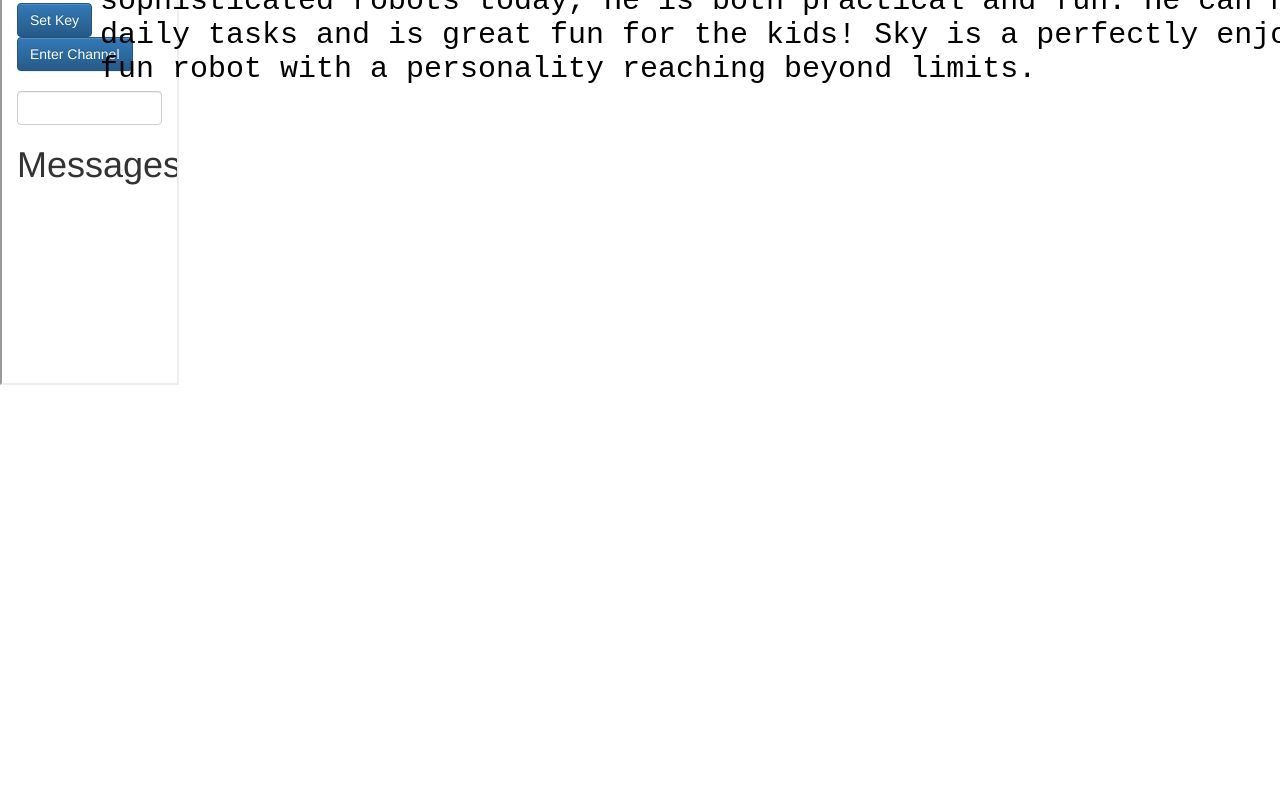
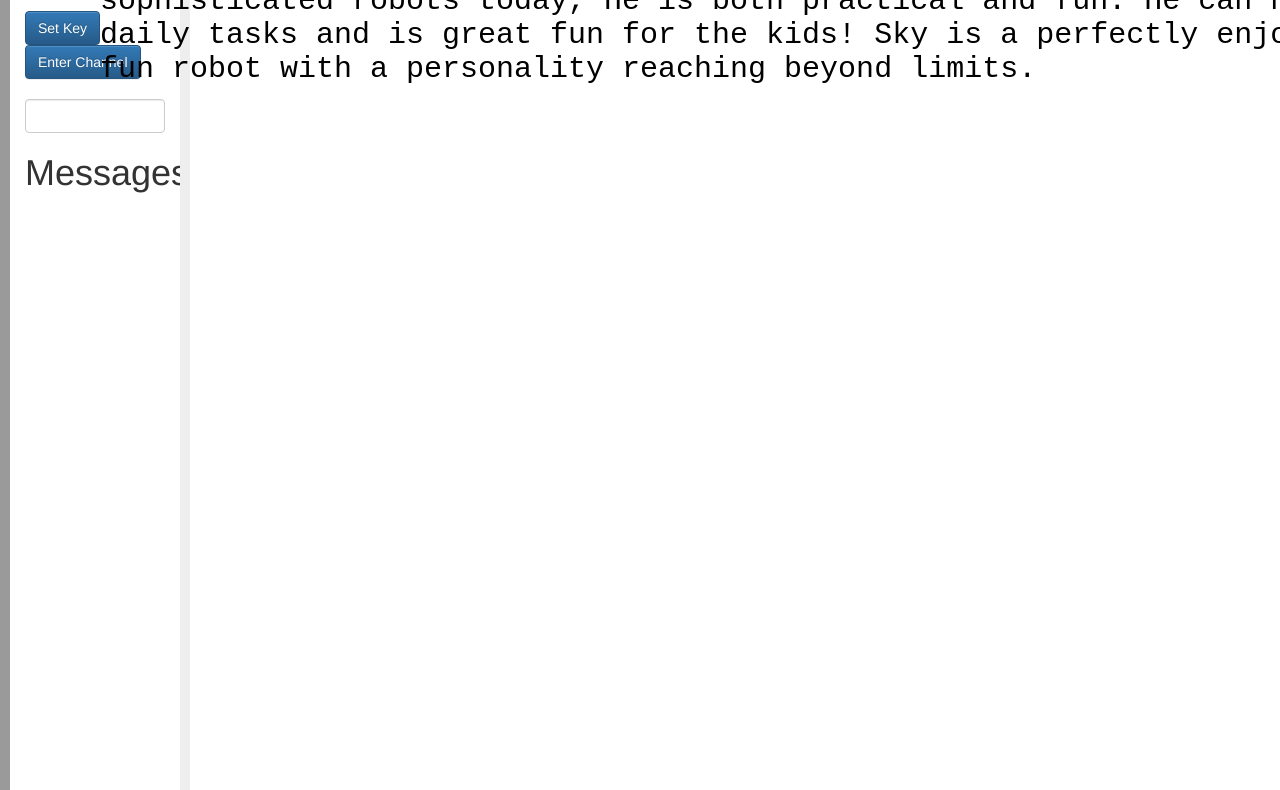
Before and after one commit to OtherWorldDrones/otherworlddrones.github.io, a plain HTML site: page index.html in a window 1280 px wide. Shown: the part 314-1104 px from the top of the page. Before the commit the page ends 800 px from the top, so only its background shows below. Drawn offline with nearby package versions, Linux system fonts and the light colour scheme; a script that the page names is missing.

Commit message:
chat
added border

```diff
--- a/index.html
+++ b/index.html
@@ -8,11 +8,11 @@
       <div class="left">
 			   <img src="Logo.PNG" height="150" width="350"></img>
         <p class="chatwith">Chat with the creators</p>
-        <iframe src="Chat.html"></iframe>
+        <iframe src="Chat.html" class="chat"></iframe>
       </div>
 		</div>
     <br />
-    <h1 class="blue pad med">Sky<span class="red small">A little robot with a big personality</span></h1>
+    <h1 class="blue pad med">Sky <span class="red small">A little robot with a big personality</span></h1>
     <div class="top center">
       <table style="width:100%">
         <tr>
--- a/stylesheet.css
+++ b/stylesheet.css
@@ -81,7 +81,9 @@ p.chatwith{
 
 }
 
-iframe{
-	height:400px;
-	width:175px;
+iframe.chat{
+	height:1000px;
+	width:170px;
+	border-width:10px;
+
 }
```
